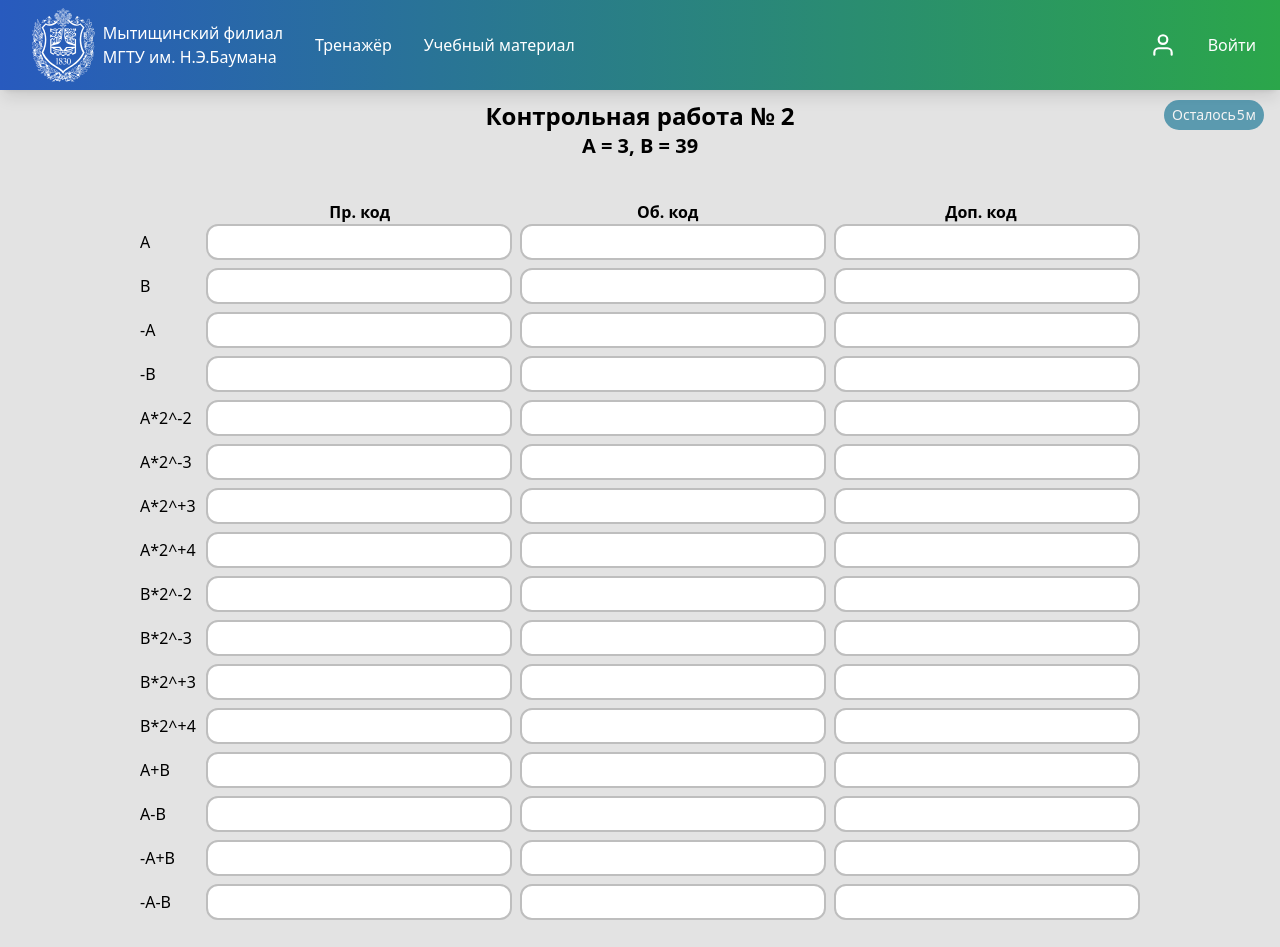
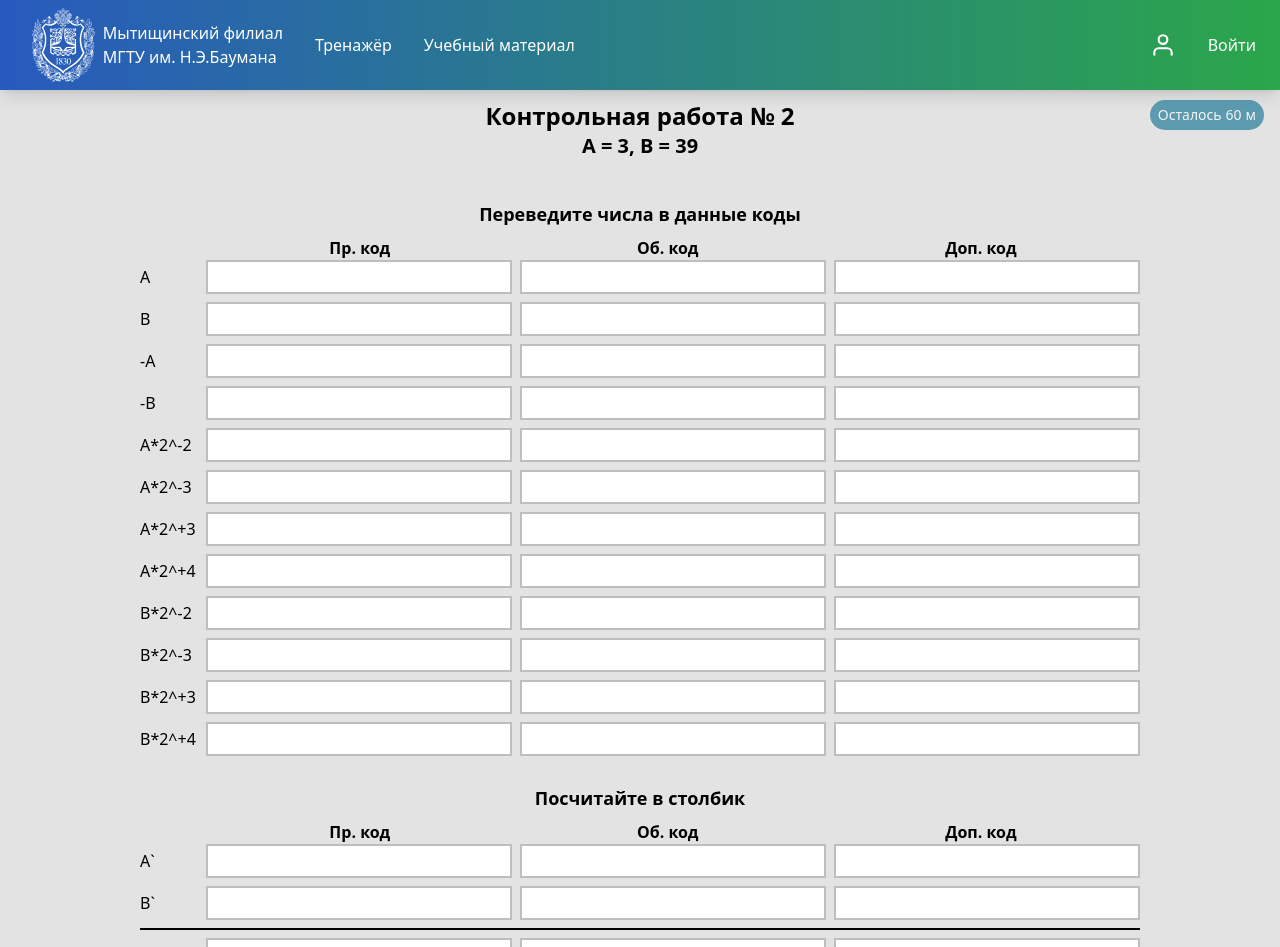
Before and after one commit to Uristrix/Automata, a React (Create React App) app: page /second_control in a window 1280 px wide. Shown: the top 947 px of the page. Built offline with nearby package versions, Linux system fonts and the light colour scheme.

Commit message:
fixed grid in First control, add timer in first Control fixed timer, new mapCarno.tsx, css fix

```diff
--- a/src/components/FirstTest/components/Task1.tsx
+++ b/src/components/FirstTest/components/Task1.tsx
@@ -6,7 +6,7 @@ export const Task1 = ({ variant }: { variant: Control1 }) => {
   return (
     <div>
       <h2 className="text-xl font-semibold">1 Задание.</h2>
-      <p>
+      <p className="mb-2">
         Выполните перевод заданного числа из десятичной системы счисления в двоичную, восьмеричную и шестнадцатеричную
         систему счисления с заданной точностью. (Девять разрядов после запятой для двоичной системы, три разряда — для
         восьмеричной, и два — для шестнадцатеричной.) Исходное число содержит три разряда в целой части и три разряда в
--- a/src/components/FirstTest/components/Task2.tsx
+++ b/src/components/FirstTest/components/Task2.tsx
@@ -6,7 +6,7 @@ export const Task2 = ({ variant }: { variant: Control1 }) => {
   return (
     <div>
       <h2 className="text-xl font-semibold">2 Задание.</h2>
-      <p>Целую часть числа переведите в другие системы счисления.</p>
+      <p className="mb-2">Целую часть числа переведите в другие системы счисления.</p>
 
       <div className="lg:max-w-[400px] flex flex-col gap-2">
         <i className="flex items-center w-full [&>sub]:pt-4">
--- a/src/components/FirstTest/components/Task3.tsx
+++ b/src/components/FirstTest/components/Task3.tsx
@@ -8,34 +8,32 @@ export const Task3 = ({ variant }: { variant: Control1 }) => {
   return (
     <div className="lg:max-w-[800px]">
       <h2 className="text-xl font-semibold">3 Задание.</h2>
-      <p>
+      <p className="mb-2">
         Составьте таблицу истинности для одной из функций a,b,c…i, управляющих работой соответствующего сегмента
         индикатора десятичной цифры, представленной в коде{' '}
         <span className="font-semibold">{(variant?.variant || 1) % 2 === 1 ? 'Д1' : 'Д2'}</span>
       </p>
-      <p className="font-semibold">
+      <p className="font-semibold mb-2">
         Смещение: {variant.bias}, сегмент: {variant.segment}
       </p>
 
       <img className="my-4" src={segments} alt="CegmentSmesh" />
-
-      <div className="flex flex-wrap justify-between w-full items-center">
+      <div className="relative w-full">
+        <div className="grid grid-cols-5">
           {table.map((el, i) => (
-          <div className="!w-1/5 text-center font-semibold" key={`table${i}`}>
+            <div className="w-full text-center font-semibold" key={`table${i}`}>
               {el}
             </div>
           ))}
           {Array.from(Array(16).keys()).map(() => (
             <>
               {table.map((el2, i2) => (
-              <Input
-                classes={{ root: '!w-1/5 !rounded-none !min-w-[40px]', input: '!rounded-none' }}
-                key={`Input${i2}`}
-              />
+                <Input classes={{ root: '!rounded-none !min-w-[40px]', input: '!rounded-none' }} key={`Input${i2}`} />
               ))}
             </>
           ))}
         </div>
       </div>
+    </div>
   );
 };
--- a/src/components/FirstTest/components/Task4.tsx
+++ b/src/components/FirstTest/components/Task4.tsx
@@ -4,26 +4,25 @@ import Input from '../../Input/Input';
 export const Task4 = ({ variant }: { variant: Control1 }) => {
   const table = ['x1', 'x2', 'x3', 'x4', variant.segment, 'СДНФ', 'СКНФ'];
   return (
-    <div className="lg:max-w-[800px]">
+    <div className="lg:max-w-[801px]">
       <h2 className="text-xl font-semibold">4 Задание.</h2>
-      <p>Доопределите функцию и представьте её в СДНФ и СКНФ.</p>
-      <div className="flex flex-wrap justify-between w-full items-center overflow-x-scroll md:overflow-auto">
+      <p className="mb-2">Доопределите функцию и представьте её в СДНФ и СКНФ.</p>
+      <div className="relative w-full">
+        <div className="grid grid-cols-7 w-full">
           {table.map((el, i) => (
-          <div className="!w-[14.286%] text-center font-semibold" key={`table${i}`}>
+            <div className="w-full text-center font-semibold" key={`table${i}`}>
               {el}
             </div>
           ))}
           {Array.from(Array(16).keys()).map(() => (
             <>
               {table.map((el2, i2) => (
-              <Input
-                classes={{ root: '!w-[14.286%] !rounded-none !min-w-[20px]', input: '!rounded-none' }}
-                key={`Input${i2}`}
-              />
+                <Input classes={{ root: '!rounded-none !min-w-[20px]', input: '!rounded-none' }} key={`Input${i2}`} />
               ))}
             </>
           ))}
         </div>
       </div>
+    </div>
   );
 };
--- a/src/components/FirstTest/components/Task5.tsx
+++ b/src/components/FirstTest/components/Task5.tsx
@@ -4,21 +4,21 @@ export const Task5 = () => {
   return (
     <div className="lg:max-w-[400px]">
       <h2 className="text-xl font-semibold">5 Задание.</h2>
-      <p>Выполните минимизацию функции из п. 4 методом Квайна, Квайна-мак-Класки.</p>
-      <div className="flex flex-nowrap items-center">
+      <p className="mb-2">Выполните минимизацию функции из п. 4 методом Квайна, Квайна-мак-Класки.</p>
+      <div className="flex flex-nowrap items-center mb-2">
         <span className="min-w-[60px]"> СДНФ = </span>
         <Input variant="textarea" />
       </div>
-      <p className="t_11">Пример: (x1 & x2 & nx3) | (x3 & nx4 & nx2) </p>
-      <div className="flex items-center">
+      <p className="mb-2">Пример: (x1 & x2 & nx3) | (x3 & nx4 & nx2) </p>
+      <div className="flex items-center mb-2">
         <span className="min-w-[60px]"> Ответ = </span>
         <Input />
       </div>
-      <div className="flex items-center">
+      <div className="flex items-center mb-2">
         <span className="min-w-[60px]"> СКНФ = </span>
         <Input variant="textarea" />
       </div>
-      <p className="t_11">Пример: (x1 & x2 & nx3) | (x3 & nx4 & nx2) </p>
+      <p className="mb-2">Пример: (x1 & x2 & nx3) | (x3 & nx4 & nx2) </p>
       <div className="flex items-center">
         <span className="min-w-[60px]"> Ответ = </span>
         <Input />
--- a/src/components/FirstTest/components/Task6.tsx
+++ b/src/components/FirstTest/components/Task6.tsx
@@ -6,26 +6,26 @@ export const Task6 = () => {
   return (
     <div className="lg:max-w-[400px]">
       <h2 className="text-xl font-semibold">6 Задание.</h2>
-      <p>
+      <p className="mb-2">
         Минимизируйте функцию из п. 3 методом Карно. Найдите тупиковую ДНФ, тупиковую КНФ. Рекомендуется использовать
         следующую разметку карты Карно.
       </p>
       <MapCarno />
-      <div className="flex items-center">
+      <div className="flex items-center mb-2">
         <span className="min-w-[60px]"> ТДНФ = </span>
         <Input variant="textarea" />
       </div>
-      <p>Пример: (x1 & x2 & nx3) | (x3 & nx4 & nx2) </p>
-      <div className="flex items-center">
+      <p className="mb-2">Пример: (x1 & x2 & nx3) | (x3 & nx4 & nx2) </p>
+      <div className="flex items-center mb-2">
         <span className="min-w-[60px]"> Ответ = </span>
         <Input />
       </div>
-      <div className="flex items-center">
+      <div className="flex items-center mb-2">
         <span className="min-w-[60px]"> ТКНФ = </span>
         <Input variant="textarea" />
       </div>
-      <p>Пример: (x1 & x2 & nx3) | (x3 & nx4 & nx2) </p>
-      <div className="flex items-center">
+      <p className="mb-2">Пример: (x1 & x2 & nx3) | (x3 & nx4 & nx2) </p>
+      <div className="flex items-center mb-2">
         <span className="min-w-[60px]"> Ответ = </span>
         <Input />
       </div>
--- a/src/components/FirstTest/components/Task7.tsx
+++ b/src/components/FirstTest/components/Task7.tsx
@@ -4,7 +4,7 @@ export const Task7 = () => {
   return (
     <div className="lg:max-w-[400px]">
       <h2 className="text-xl font-semibold">7 Задание.</h2>
-      <p>Выполните синтез функции в базисах: основном, Шеффера, Пирса.</p>
+      <p className="mb-2">Выполните синтез функции в базисах: основном, Шеффера, Пирса.</p>
       <div className="flex items-center">
         <span className="min-w-[85px]">Решение = </span>
         <Input variant="textarea" />
--- a/src/components/Input/Input.tsx
+++ b/src/components/Input/Input.tsx
@@ -8,7 +8,7 @@ const defaultInputClassname = (
   const classes = [
     'border-[2px] border-solid focus:outline-0 focus:!border-ocean',
     'placeholder:text-pseudo-white placeholder:italic',
-    'rounded-xs md:rounded-xl px-1 md:px-2 lg:py-1',
+    'rounded-xs md:rounded-xl px-1 md:px-2 lg:py-1 h-full',
   ];
   if (invalid) {
     classes.push('border-red text-red');
--- a/src/components/Timer/Timer.tsx
+++ b/src/components/Timer/Timer.tsx
@@ -2,8 +2,8 @@ import { useEffect, useState } from 'react';
 import classNames from 'classnames';
 
 export const useTimer = (endTime: Date) => {
-  const [seconds, setSeconds] = useState((endTime.getMinutes() - new Date(Date.now()).getMinutes()) * 60);
-  // console.log(endTime.getMinutes(), new Date(Date.now()).getMinutes());
+  const [seconds, setSeconds] = useState((endTime.getTime() - Date.now()) / 1000);
+
   useEffect(() => {
     if (seconds > 0) {
       const interval = setInterval(() => {
@@ -22,11 +22,11 @@ const Timer = ({ seconds }: { seconds: number }) => {
   return seconds > 0 ? (
     <div
       className={classNames(
-        'z-50 fixed top-[65px] right-0.5 lg:top-[100px] lg:right-4 w-[100px] h-[30px] rounded-3xl text-white text-sm flex items-center p-2 opacity-60',
+        'z-50 fixed top-[65px] right-0.5 lg:top-[100px] lg:right-4 min-w-[100px] h-[30px] rounded-3xl text-white text-sm flex gap-1 items-center p-2 opacity-60',
         seconds < 60 ? 'bg-red-700' : 'bg-ocean',
       )}
     >
-      <span>Осталось </span>
+      <span>Осталось</span>
       <span className="mx-auto">{seconds < 60 ? seconds : Math.floor(seconds / 60) + 1}</span>
       <span>{seconds < 60 ? 'с' : 'м'}</span>
     </div>
--- a/src/pages/FirstTest/FirstTest.tsx
+++ b/src/pages/FirstTest/FirstTest.tsx
@@ -2,10 +2,17 @@ import { Task1, Task2, Task3, Task4, Task5, Task6, Task7 } from '../../component
 import Button from '../../components/Button/Button';
 import { useEffect, useState } from 'react';
 import { Control1, Inputs } from '../../model/Control1';
+import Timer, { useTimer } from '../../components/Timer/Timer';
+import { useNavigate } from 'react-router-dom';
 
 const FirstTest = () => {
+  //TODO: Заполнять автоматом инпуты из стора.
   const [inputs, setInputs] = useState<Inputs>({});
+  //TODO: Заглушка пока нет серверного времени.
+  const { seconds } = useTimer(new Date(Date.now() + 60 * 60 * 1000));
+  const navigate = useNavigate();
   const [variant, setVariant] = useState<Control1>({});
+
   useEffect(() => {
     const variant = Math.floor(Math.random() * 30) + 1; // от 1 до 30
     const randomVar: Control1 = {
@@ -18,8 +25,24 @@ const FirstTest = () => {
     setVariant(randomVar);
   }, []);
 
+  const SendResult = (e?: { preventDefault: () => void }) => {
+    //TODO: Поправить, когда появится запрос
+    // axios.post('postFirstLab', inputs);
+    e?.preventDefault();
+    console.log(inputs);
+  };
+
+  useEffect(() => {
+    console.log(seconds);
+    if (seconds < 1) {
+      SendResult();
+      navigate('/');
+    }
+  }, [seconds]);
+
   return (
     <div className="mx-3 md:mx-0">
+      <Timer seconds={seconds} />
       <h2 className="text-2xl text-center font-bold">Контрольная работа № 1</h2>
       <h3 className="text-xl text-center font-bold">Вариант № {variant.variant || 1} </h3>
       <form className="flex flex-col gap-5 text-justify">
--- a/src/pages/SecondTest/SecondTest.tsx
+++ b/src/pages/SecondTest/SecondTest.tsx
@@ -1,9 +1,11 @@
+/* eslint-disable sonarjs/no-duplicate-string */
 import Input from '../../components/Input/Input';
 import { Dispatch, useEffect, useState } from 'react';
 import axios from 'axios';
 import Button from '../../components/Button/Button';
 import Timer, { useTimer } from '../../components/Timer/Timer';
 import { useNavigate } from 'react-router-dom';
+import classNames from 'classnames';
 
 interface Inputs {
   [keys: string]: {
@@ -12,49 +14,94 @@ interface Inputs {
     additional?: string | null;
   };
 }
-const Line = ({ name, inputs, setInputs }: { name: string; inputs: Inputs; setInputs: Dispatch<Inputs> }) => {
+const Line = ({
+  id,
+  name,
+  inputs,
+  setInputs,
+  style,
+}: {
+  id: string;
+  name: string;
+  style?: string;
+  inputs: Inputs;
+  setInputs: Dispatch<Inputs>;
+}) => {
   return (
-    <div className="flex gap-2 mb-2">
+    <div className={classNames('flex gap-2 mb-2', style)}>
       <div className=" min-w-[40px] md:min-w-[58px] text-xs md:text-base flex items-center">{name}</div>
       <Input
-        value={inputs[name]?.straight || undefined}
+        classes={{ input: '!rounded-none' }}
+        value={inputs[id]?.straight || undefined}
         onChange={(e) => {
-          setInputs({ ...inputs, [name]: { ...inputs[name], straight: e.target.value } });
+          setInputs({ ...inputs, [id]: { ...inputs[id], straight: e.target.value } });
         }}
       />
       <Input
-        value={inputs[name]?.back || undefined}
+        classes={{ input: '!rounded-none' }}
+        value={inputs[id]?.back || undefined}
         onChange={(e) => {
-          setInputs({ ...inputs, [name]: { ...inputs[name], back: e.target.value } });
+          setInputs({ ...inputs, [id]: { ...inputs[id], back: e.target.value } });
         }}
       />
       <Input
-        value={inputs[name]?.additional || undefined}
+        classes={{ input: '!rounded-none' }}
+        value={inputs[id]?.additional || undefined}
         onChange={(e) => {
-          setInputs({ ...inputs, [name]: { ...inputs[name], additional: e.target.value } });
+          setInputs({ ...inputs, [id]: { ...inputs[id], additional: e.target.value } });
         }}
       />
     </div>
   );
 };
 
-const inputsParams = [
-  { name: 'A', id: '' },
-  { name: 'B', id: '' },
-  { name: '-A', id: '' },
-  { name: '-B', id: '' },
-  { name: 'A*2^-2', id: '' },
-  { name: 'A*2^-3', id: '' },
-  { name: 'A*2^+3', id: '' },
-  { name: 'A*2^+4', id: '' },
-  { name: 'B*2^-2', id: '' },
-  { name: 'B*2^-3', id: '' },
-  { name: 'B*2^+3', id: '' },
-  { name: 'B*2^+4', id: '' },
-  { name: 'A+B', id: '' },
-  { name: 'A-B', id: '' },
-  { name: '-A+B', id: '' },
-  { name: '-A-B', id: '' },
+const inputsParams1 = [
+  { name: 'A', id: 'A' },
+  { name: 'B', id: 'B' },
+  { name: '-A', id: '-A' },
+  { name: '-B', id: '-B' },
+  { name: 'A*2^-2', id: 'A*2^-2' },
+  { name: 'A*2^-3', id: 'A*2^-3' },
+  { name: 'A*2^+3', id: 'A*2^+3' },
+  { name: 'A*2^+4', id: 'A*2^+4' },
+  { name: 'B*2^-2', id: 'B*2^-2' },
+  { name: 'B*2^-3', id: 'B*2^-3' },
+  { name: 'B*2^+3', id: 'B*2^+3' },
+  { name: 'B*2^+4', id: 'B*2^+4' },
+];
+const inputsParams2 = [
+  {
+    name: 'A+B',
+    data: [
+      { name: 'A`', id: 'A+B_A' },
+      { name: 'B`', id: 'A+B_B' },
+      { name: 'A+B', id: 'A+B' },
+    ],
+  },
+  {
+    name: 'A-B',
+    data: [
+      { name: 'A`', id: 'A-B_A' },
+      { name: 'B`', id: 'A-B_B' },
+      { name: 'A-B', id: 'A-B' },
+    ],
+  },
+  {
+    name: '-A+B',
+    data: [
+      { name: 'A`', id: '-A+B_A' },
+      { name: 'B`', id: '-A+B_B' },
+      { name: '-A+B', id: '-A+B' },
+    ],
+  },
+  {
+    name: '-A-B',
+    data: [
+      { name: 'A`', id: '-A-B_A' },
+      { name: 'B`', id: '-A-B_B' },
+      { name: '-A-B', id: '-A-B' },
+    ],
+  },
 ];
 
 const SecondTest = () => {
@@ -62,7 +109,7 @@ const SecondTest = () => {
   const [inputs, setInputs] = useState<Inputs>({});
   const [randomVal, setRandomVal] = useState<{ A: number; B: number }>({ A: 0, B: 0 });
   //TODO: Заглушка пока нет серверного времени.
-  const { seconds } = useTimer(new Date(Date.now() + 5 * 60 * 1000));
+  const { seconds } = useTimer(new Date(Date.now() + 60 * 60 * 1000));
   const navigate = useNavigate();
 
   const SendResult = (e?: { preventDefault: () => void }) => {
@@ -98,6 +145,8 @@ const SecondTest = () => {
         onSubmit={SendResult}
         className="flex flex-col mx-auto mt-5 md:mt-10 w-[330px] md:w-[700px] lg:w-[1000px] overflow-x-scroll md:overflow-hidden"
       >
+        <div>
+          <h2 className="text-center font-semibold text-lg mb-2">Переведите числа в данные коды</h2>
           <div className="flex w-full justify-between gap-2">
             <h3 className="!min-w-[40px] md:!min-w-[58px]"> </h3>
             <div className="flex w-full justify-around [&>h3]:font-semibold">
@@ -107,9 +156,36 @@ const SecondTest = () => {
             </div>
           </div>
 
-        {inputsParams?.map((el, i) => (
-          <Line key={`line${i}`} inputs={inputs} setInputs={setInputs} name={el.name} />
+          {inputsParams1?.map((el, i) => (
+            <Line key={`line${i}`} inputs={inputs} setInputs={setInputs} name={el.name} id={el.id} />
           ))}
+        </div>
+        <div className="flex-col mt-5">
+          <h2 className="text-center font-semibold text-lg mb-2">Посчитайте в столбик</h2>
+          {inputsParams2?.map((el, i) => (
+            <div className="relative" key={`operation${i}`}>
+              <div className="w-full">
+                <div className="flex w-full justify-around [&>h3]:font-semibold">
+                  <div className="flex w-full justify-between gap-2">
+                    <h3 className="!min-w-[40px] md:!min-w-[58px]"> </h3>
+                    <div className="flex w-full justify-around [&>h3]:font-semibold">
+                      <h3>Пр. код</h3>
+                      <h3>Об. код</h3>
+                      <h3>Доп. код</h3>
+                    </div>
+                  </div>
+                </div>
+                {el.data?.map((el2, i2) => (
+                  <>
+                    <Line id={el2.id} name={el2.name} inputs={inputs} setInputs={setInputs} />
+                    {i2 == 1 && <div className="w-full h-[2px] border-t-2 border-black border-solid mb-2" />}
+                  </>
+                ))}
+              </div>
+            </div>
+          ))}
+          <div className="relative"></div>
+        </div>
         <Button type="submit" style="!ml-auto mt-10">
           Отправить ответ
         </Button>
```
Also changed, not shown: src/components/mapCarno/mapCarno.tsx (+56 -73 lines). Lines whose indentation alone changed are shown as unchanged.
